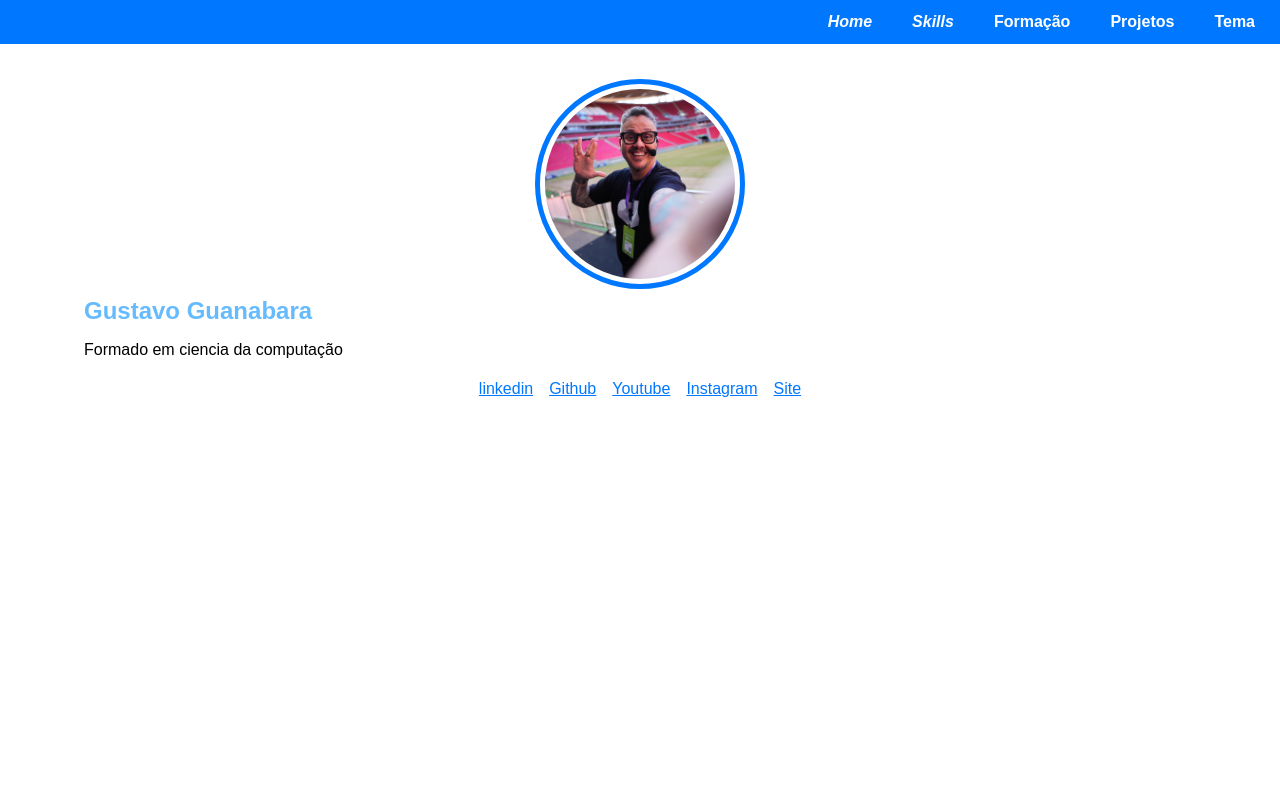
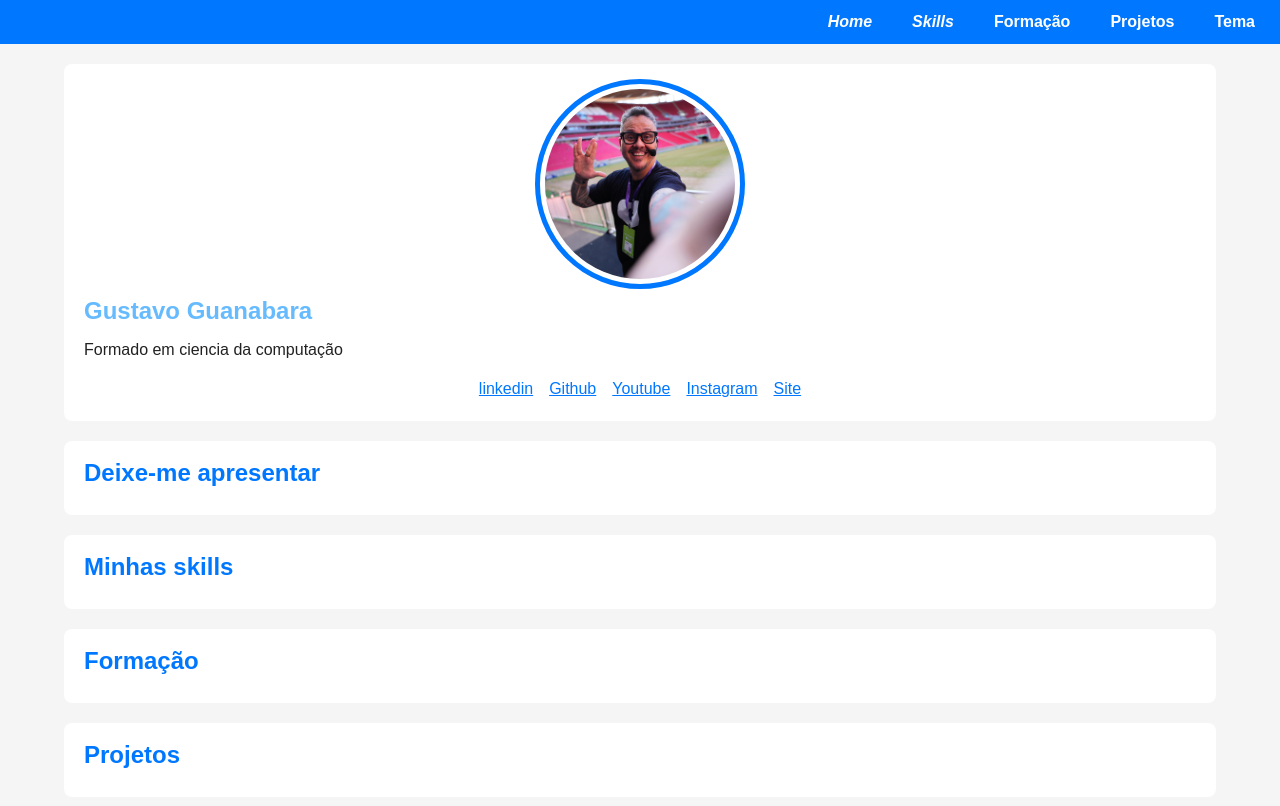
Before and after one commit to Fagner6/projeto-portifolio, a plain HTML site: page index.html in a window 1280 px wide. Drawn offline with Linux system fonts and the light colour scheme.

Commit message:
adicionar seção de video

```diff
--- a/estilos/style.css
+++ b/estilos/style.css
@@ -25,8 +25,8 @@
 body {
   font-family: Arial, Helvetica, sans-serif;
   line-height: 1.5em;
-  background-color: var(#f5f5f5);
-  color: var(#222222);
+  background-color: #f5f5f5;
+  color: #222222
 }
 
 header {
@@ -109,3 +109,19 @@ div#social a {
 div#social a:hover {
   color: #66bbff;
 }
+
+section#detalhes {
+  grid-column: 2;
+}
+
+article {
+  background-color: #ffffff;
+  padding: 20px ;
+  margin-bottom: 20px;
+  border-radius: 8px;
+}
+
+article h2 {
+  color: #0077ff;
+  margin-bottom: 10px;
+}
--- a/index.html
+++ b/index.html
@@ -34,7 +34,19 @@
         </div>
       </section>
       <section id="detalhes">
-
+         <article id="video">
+            <h2>Deixe-me apresentar</h2>
+            <div id="videocontainer"></div>
+         </article>
+         <article id="skills">
+          <h2>Minhas skills</h2>
+         </article>
+         <article id="formação">
+            <h2>Formação</h2>
+         </article>
+         <article id="projetos">
+            <h2>Projetos</h2>
+         </article>
       </section>
     </main>
     <footer>
```
